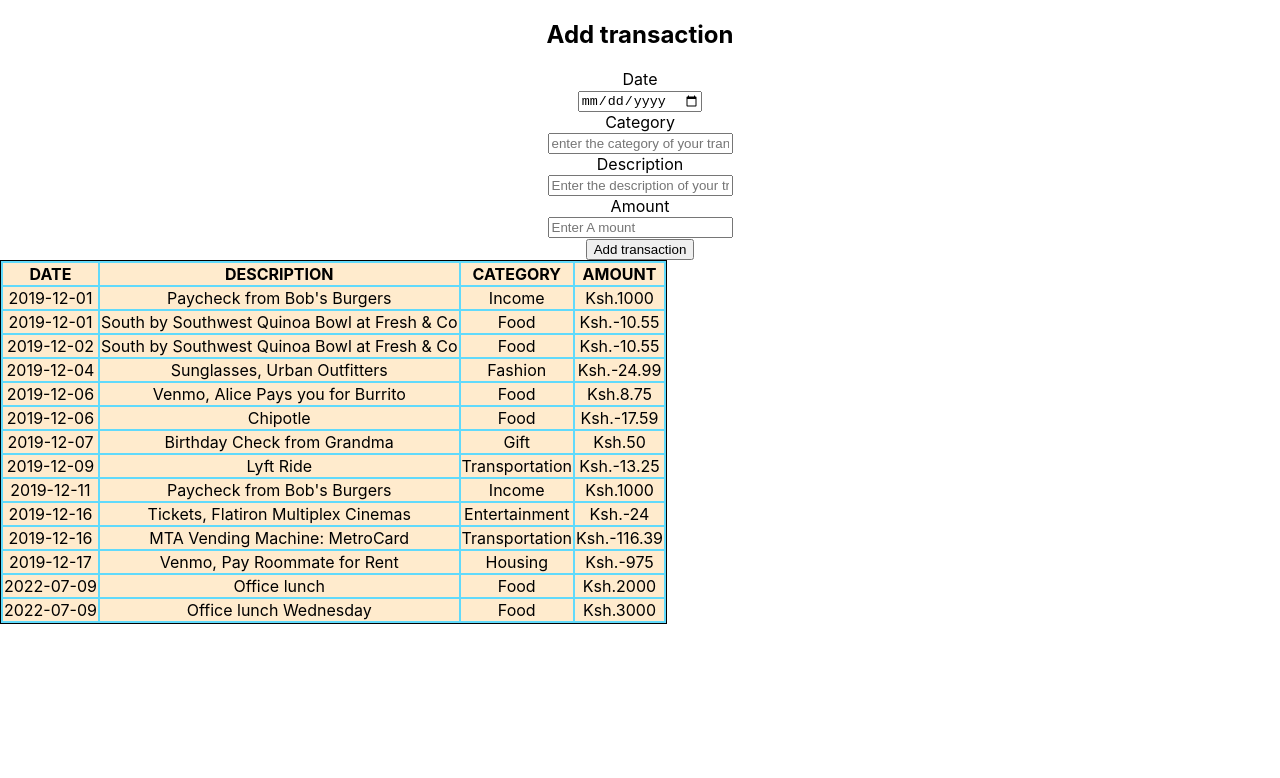
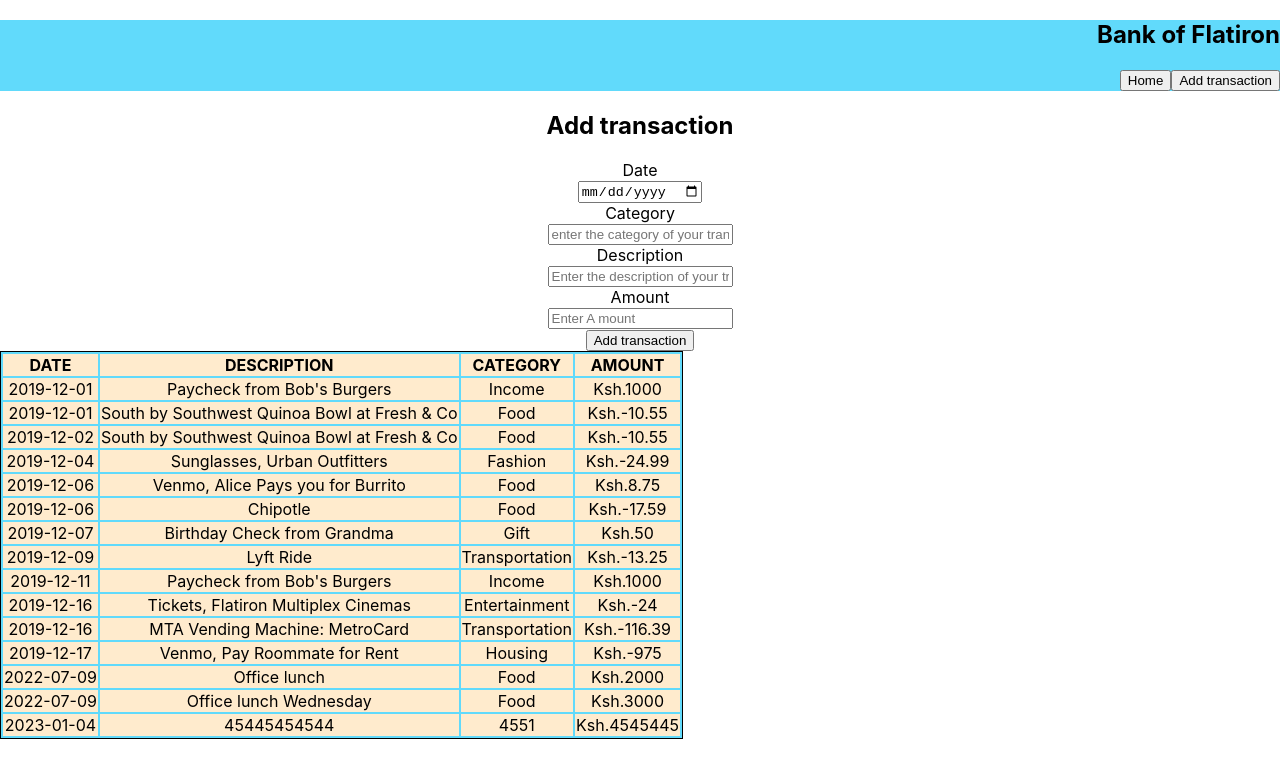
Before and after one commit to Mosesochacha/Code-Challenge-phase-2-week1, a React (Create React App) app: page / in a window 1280 px wide. Shown: the top 778 px of the page. Built offline with nearby package versions, Linux system fonts and the light colour scheme; data requests are answered from the project's data file.

Commit message:
Added form

```diff
--- a/db.json
+++ b/db.json
@@ -97,6 +97,13 @@
       "category": "Food",
       "amount": "3000",
       "id": 14
+    },
+    {
+      "date": "2023-01-04",
+      "amount": "4545445",
+      "description": "45445454544",
+      "category": "4551",
+      "id": 15
     }
   ]
 }
--- a/src/AddingForm.js
+++ b/src/AddingForm.js
@@ -1,5 +1,5 @@
 import React,{useState} from "react";
-
+const API = " http://localhost:3000/transactions"
 
 export default function AddingForm(){
      const [date , setDate] = useState([])
@@ -7,10 +7,23 @@ export default function AddingForm(){
      const [description , setDesciption] = useState([])
      const [category , setCategory] = useState([])
 
+     const [isAdding , setIsAdding] =useState(false)
+
     const handleSubmit = (e)=>{
         e.preventDefault()
         const transaction =  { date , amount , description,category }
-        console.log(transaction);
+        setIsAdding(true)
+
+        fetch(API ,{
+            method: "POST",
+            headers:{"Content-Type":"application/json"},
+            body:JSON.stringify(transaction)
+        })
+        .then(()=>{
+            console.log("Added transaction");
+
+            setIsAdding(false)
+        })
 
     }
 
@@ -50,7 +63,9 @@ export default function AddingForm(){
                   onChange = {(e)=> setAmount(e.target.value)}
                   placeholder="Enter A mount"
                 /> <br/>
-                <button>Add transaction</button>
+                { !isAdding && <button>Add transaction</button>}
+                { isAdding && <button>Add new transaction ...</button>}
+
 
             </form>
 
--- a/src/App.css
+++ b/src/App.css
@@ -34,6 +34,11 @@ tr{
   font-size: calc(10px + 2vmin);
   color: white;
 }
+.Navbar{
+  background-color: #61dafb;
+  text-align: end;
+  direction: flex;
+}
 
 .App-link {
   color: #61dafb;
--- a/src/App.js
+++ b/src/App.js
@@ -2,10 +2,13 @@
 import './App.css';
 import AddingForm from './AddingForm';
 import DataFetching from './DataFetching';
+import NavBar from './NavBar';
 
 function App() {
   return (
+
     <div className="App">
+      <NavBar/>
       <AddingForm/>
       <DataFetching/>
 
--- /dev/null
+++ b/src/NavBar.js
@@ -0,0 +1,17 @@
+import React from "react";
+
+
+export default function NavBar(){
+  return(
+
+    <div className="Navbar">
+        <h2>Bank of Flatiron</h2>
+     <button>
+        Home
+     </button>
+     <button>
+        Add transaction
+     </button>
+    </div>
+  )
+}
```
Also changed, not shown: src/DataFetching.js (+0 -17 lines). Lines whose indentation alone changed are shown as unchanged.
